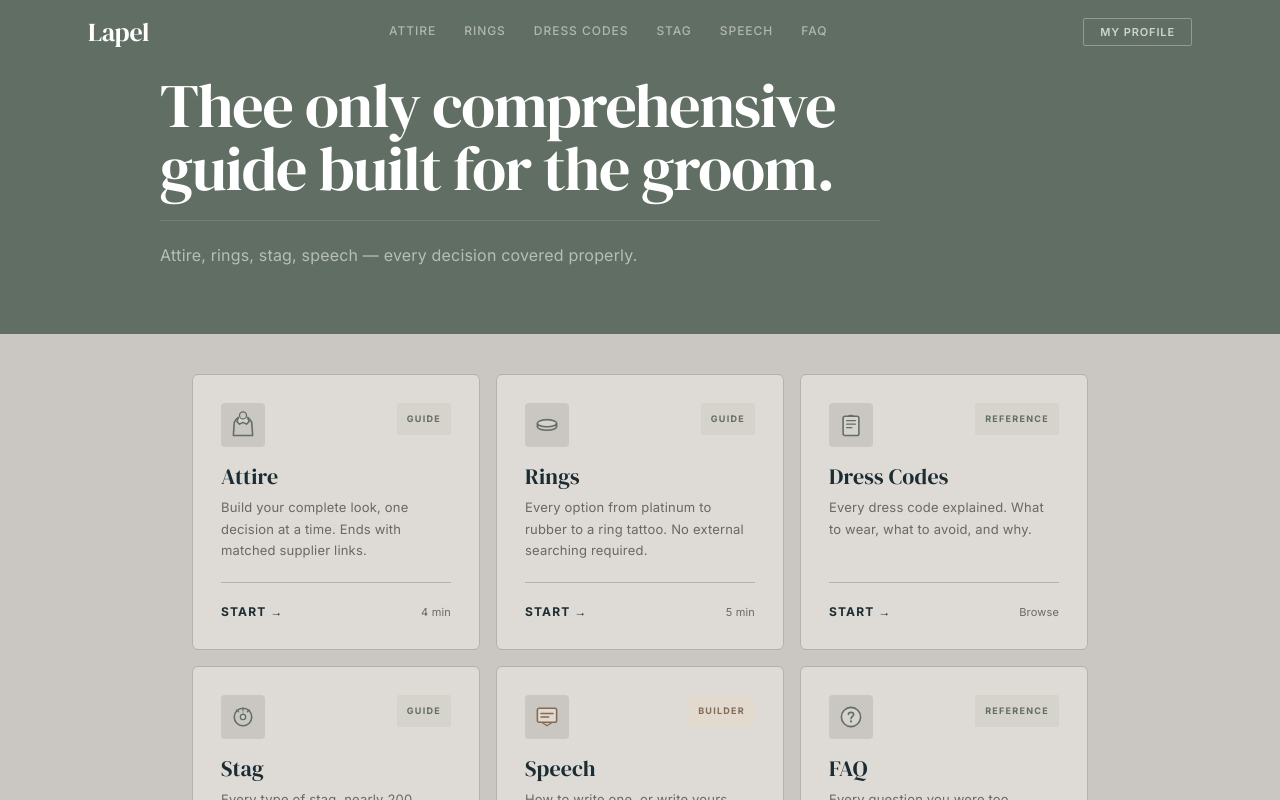
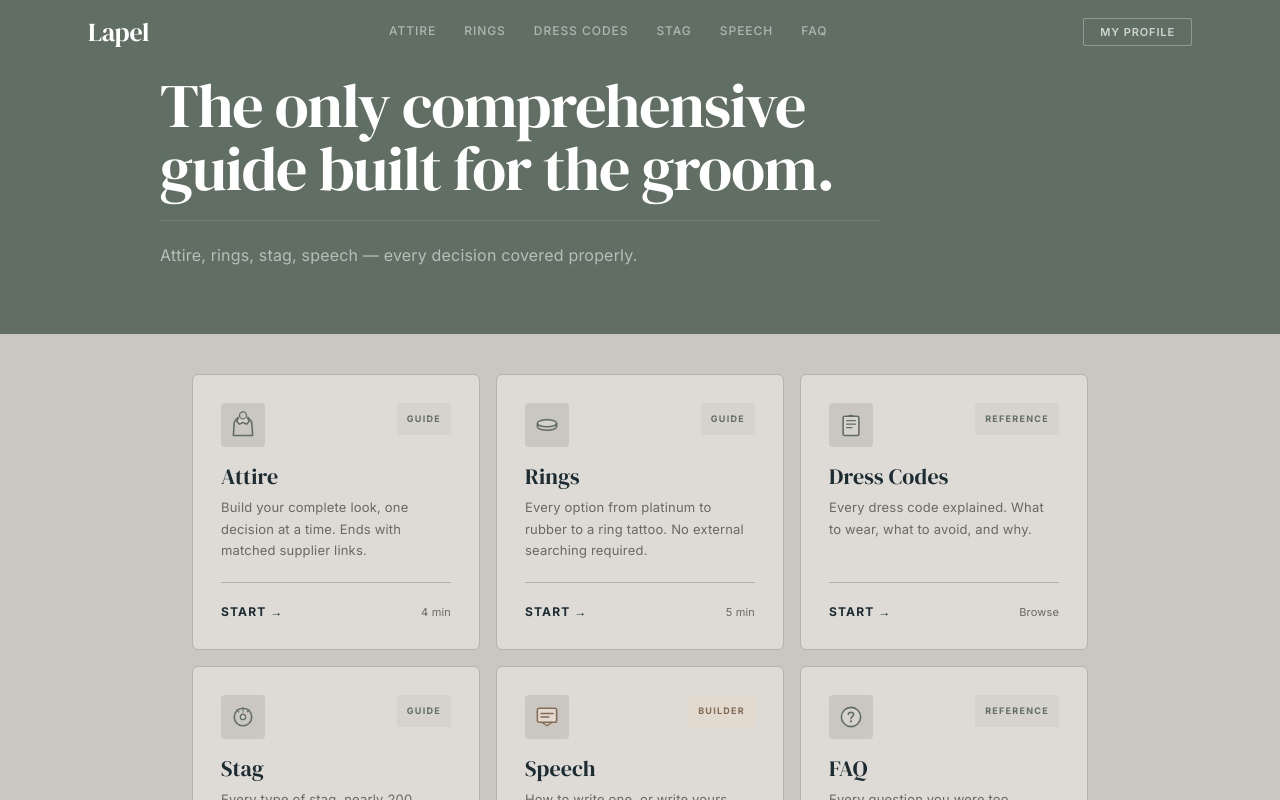
Before and after one commit to phippsyd/lapel-v3-SB, a React (Vite) app: page / in a window 1280 px wide. Shown: the top 800 px of the page. Built offline with nearby package versions, Linux system fonts and the light colour scheme.

Commit message:
test2232

```diff
--- a/src/App.tsx
+++ b/src/App.tsx
@@ -226,8 +226,8 @@ export default function Lapel() {
               <div style={{ maxWidth: 720 }}>
                 <h1 className="hero-title" style={{ fontFamily: "'DM Serif Display', serif", fontSize: 62, color: "white", lineHeight: 1.02, marginBottom: 20, letterSpacing: "-0.02em", textAlign: "left" }}>
                   {displayProfile.groomName
-                    ? <>Thee only comprehensive<br />guide built for you,<br />{displayProfile.groomName}.</>
-                    : <>Thee only comprehensive<br />guide built for the groom.</>
+                    ? <>The only comprehensive<br />guide built for you,<br />{displayProfile.groomName}.</>
+                    : <>The only comprehensive<br />guide built for the groom.</>
                   }
                 </h1>
                 <div style={{ height: 1, background: "rgba(255,255,255,0.12)", marginBottom: 20 }} />
```
